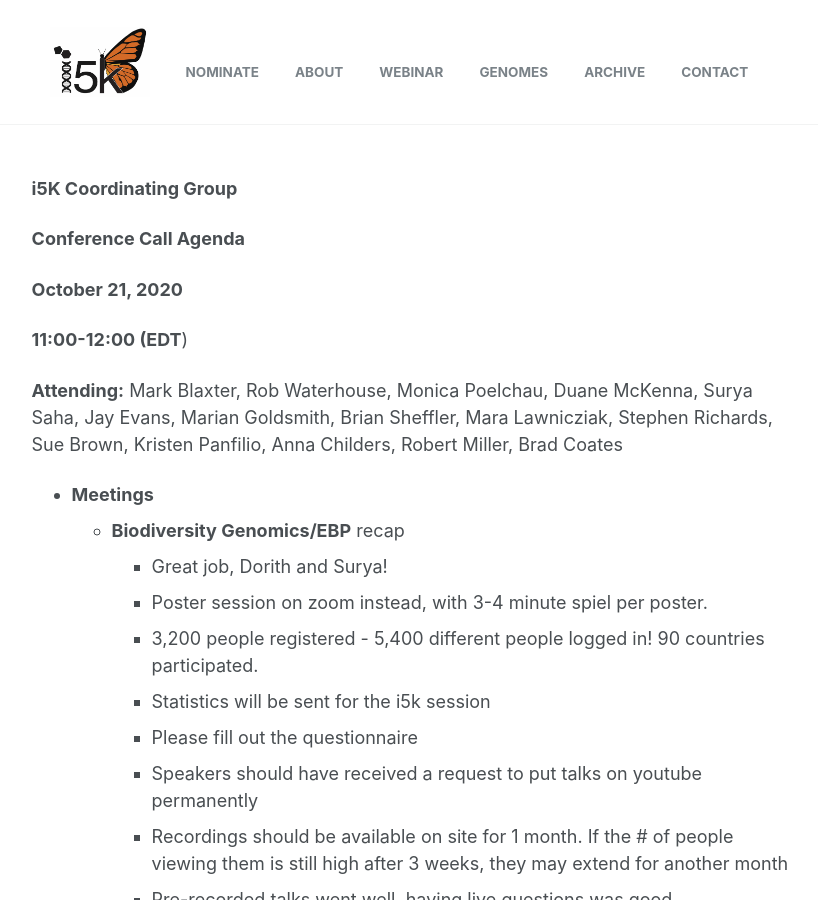
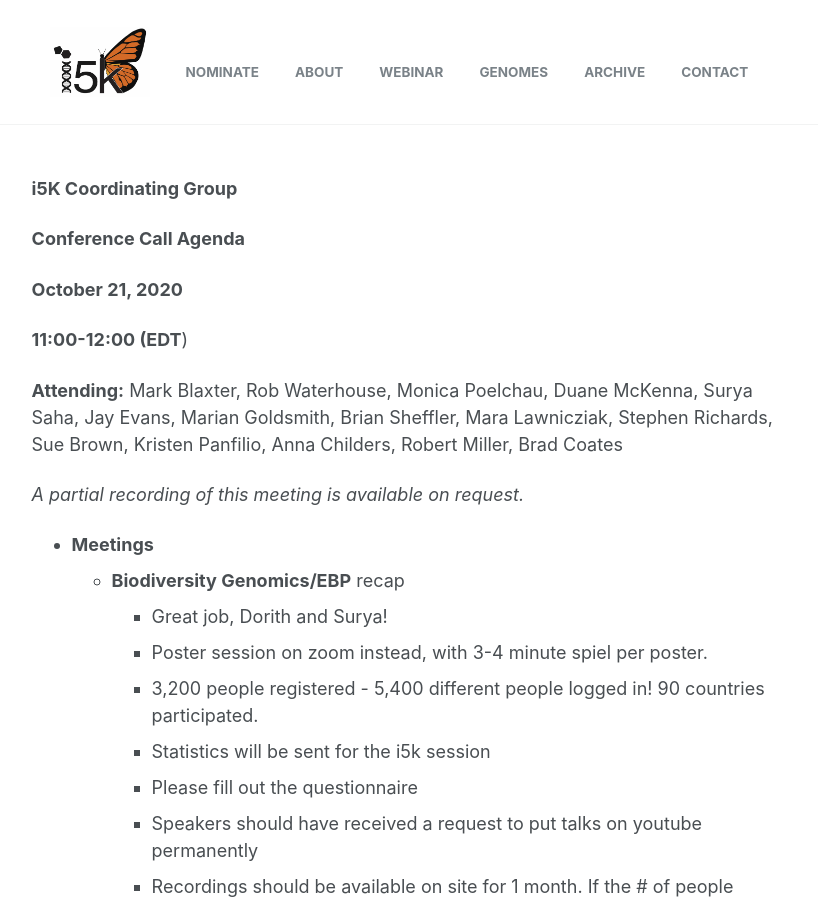
Before and after one commit to i5k/i5k.github.io, a Jekyll site: the page built from meeting_notes/10-21-2020_Notes.md, in a window 1280 px wide and 900 px high. Shown: the whole window, without its empty margins (250-1068 px from the left). Built offline with Jekyll 4.4.1, drawn with Linux system fonts in a browser that asks for light colours; our own code applies the rules of GitHub Pages for plain Markdown files.

Commit message:
Update 10-21-2020_Notes.md

```diff
--- a/meeting_notes/10-21-2020_Notes.md
+++ b/meeting_notes/10-21-2020_Notes.md
@@ -7,6 +7,8 @@
 **11:00-12:00 (EDT**)
 
 **Attending:** Mark Blaxter, Rob Waterhouse, Monica Poelchau, Duane McKenna, Surya Saha, Jay Evans, Marian Goldsmith, Brian Sheffler, Mara Lawnicziak, Stephen Richards, Sue Brown, Kristen Panfilio, Anna Childers, Robert Miller, Brad Coates
+
+*A partial recording of this meeting is available on request.*
 
 - **Meetings**
   - **Biodiversity Genomics/EBP** recap
```
